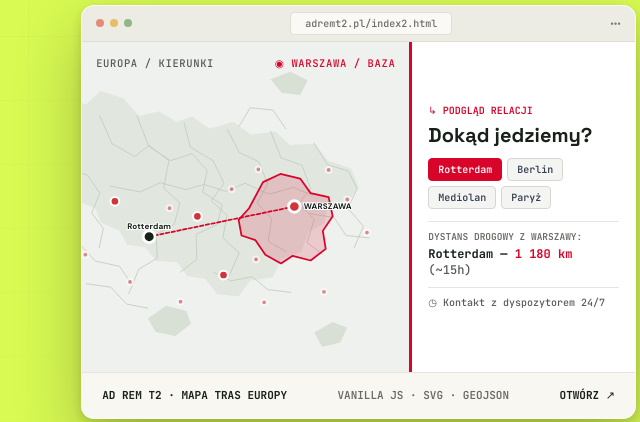
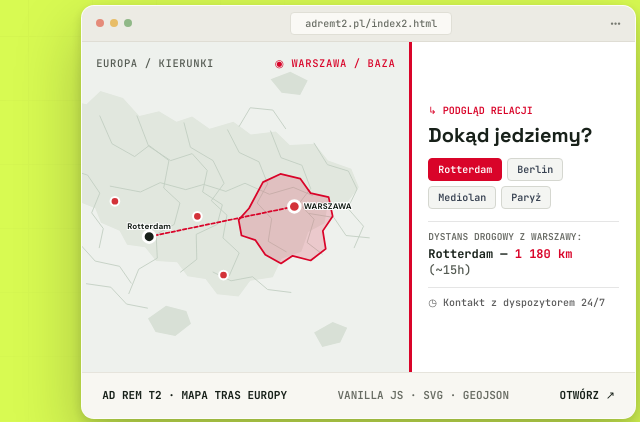
Before and after one commit to artur6789/web4biz, a plain HTML site: page index.html in a window 1280 px wide. Shown: the part 156-578 px from the top of the page, 612-1252 px from the left. Drawn offline with nearby package versions, Linux system fonts and the light colour scheme; no server answers.

Commit message:
Update index.html

```diff
--- a/index.html
+++ b/index.html
@@ -954,7 +954,7 @@
                           stroke="#d90429" stroke-width="3" stroke-dasharray="6 4" stroke-linecap="round"/>
 
                     <!-- Sieć miast pomocniczych w Europie -->
-                    <g class="route-map-cities" style="opacity:0.55;">
+                    <g class="route-map-cities" style="opacity:0.00;">
                       <circle cx="472" cy="171" r="5"/><circle cx="426" cy="205" r="5"/>
                       <circle cx="319" cy="238" r="5"/><circle cx="174" cy="318" r="5"/>
                       <circle cx="251" cy="365" r="5"/><circle cx="338" cy="399" r="5"/>
```
